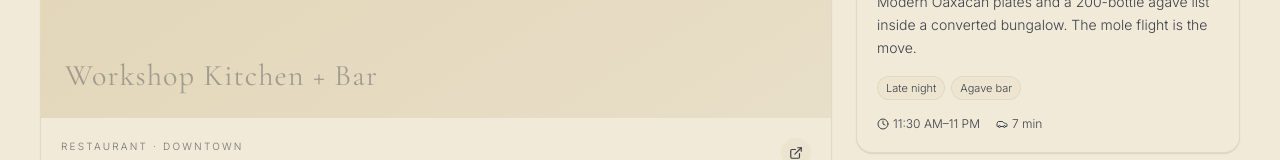
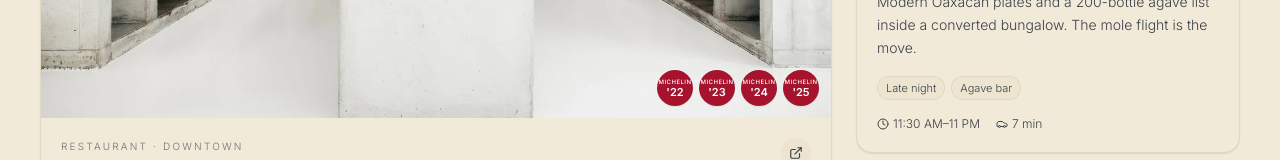
Before and after one commit to kgranderson/granderson-destinations, a Next.js app: page /experiences/palm-springs in a window 1280 px wide. Shown: the part 1286-1446 px from the top of the page. Built offline with nearby package versions, Linux system fonts and the light colour scheme; no server answers; the database is empty; a web font is replaced by a local one.

Commit message:
feat(hotspots): Workshop cover photo + Michelin recognition badges

```diff
--- a/src/components/hotspots/HotspotCard.jsx
+++ b/src/components/hotspots/HotspotCard.jsx
@@ -43,6 +43,7 @@
             {'$'.repeat(h.priceLevel)}
           </div>
         ) : null}
+        <AccoladesStrip accolades={h.accolades} />
       </div>
 
       <div className="p-5">
@@ -103,6 +104,55 @@
 }
 
 /**
+ * Renders a row of small red Michelin year badges at the bottom-right
+ * of the cover image when a hotspot carries Michelin recognition.
+ * The recognition is factual attribution (nominative use of the
+ * Michelin Guide name) — the badges intentionally use a deeper red
+ * than Michelin's brand red so they read as editorial recognition
+ * marks, not counterfeits of the official Guide logo.
+ */
+function AccoladesStrip({ accolades }) {
+  if (!accolades?.length) return null;
+  const michelin = accolades.find((a) => a.brand === 'michelin');
+  if (!michelin?.years?.length) return null;
+  return (
+    <div
+      className="absolute bottom-3 right-3 flex items-center gap-1.5"
+      aria-label={`${michelin.label}: ${michelin.years.join(', ')}`}
+    >
+      {michelin.years.map((y) => (
+        <MichelinBadge key={y} year={y} />
+      ))}
+    </div>
+  );
+}
+
+function MichelinBadge({ year }) {
+  // Two-digit year inside the disc keeps the type readable at 36px.
+  const yy = String(year).slice(-2);
+  return (
+    <div
+      className="flex h-9 w-9 flex-col items-center justify-center rounded-full text-white shadow-soft ring-1 ring-white/20"
+      style={{ backgroundColor: '#A6132D' }}
+      title={`Michelin Recommended ${year}`}
+    >
+      <span
+        className="font-medium uppercase leading-none"
+        style={{ fontSize: '6px', letterSpacing: '0.08em' }}
+      >
+        Michelin
+      </span>
+      <span
+        className="mt-0.5 font-semibold leading-none"
+        style={{ fontSize: '11px' }}
+      >
+        {`'${yy}`}
+      </span>
+    </div>
+  );
+}
+
+/**
  * Branded gradient placeholder with a typographic mark — used as the
  * fallback for any hotspot without a working image. Uses the
  * hotspot's name as a subtle watermark so the tile doesn't look empty.
```
Also changed, not shown: public/hotspots/palm-springs/workshop-kitchen.jpg (added), src/lib/hotspots/data.js.
